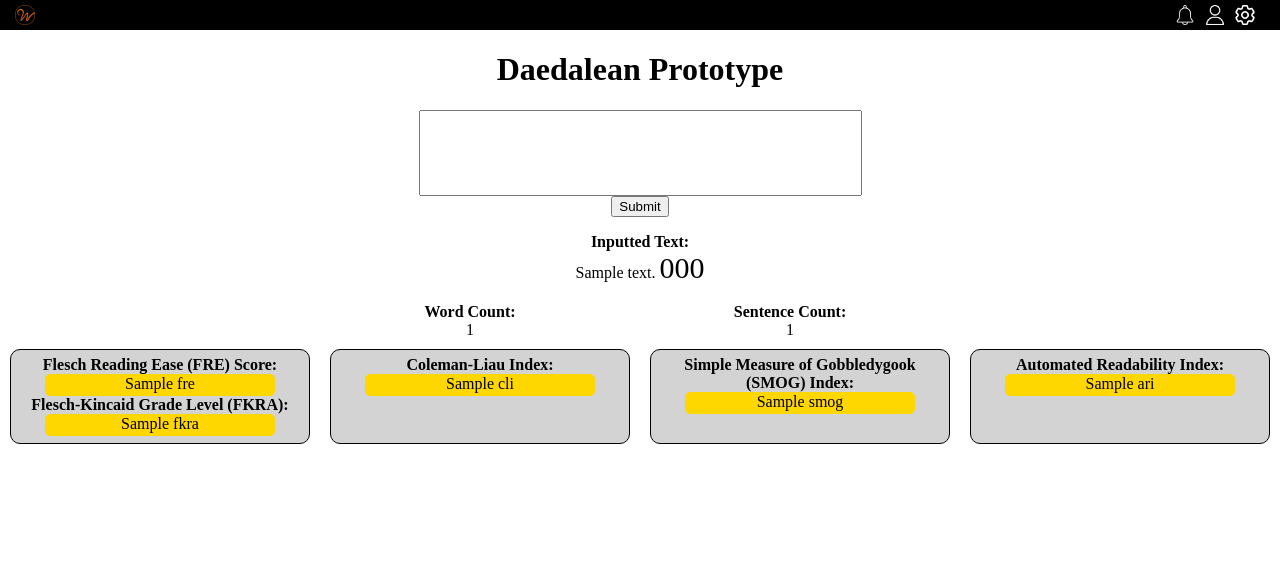
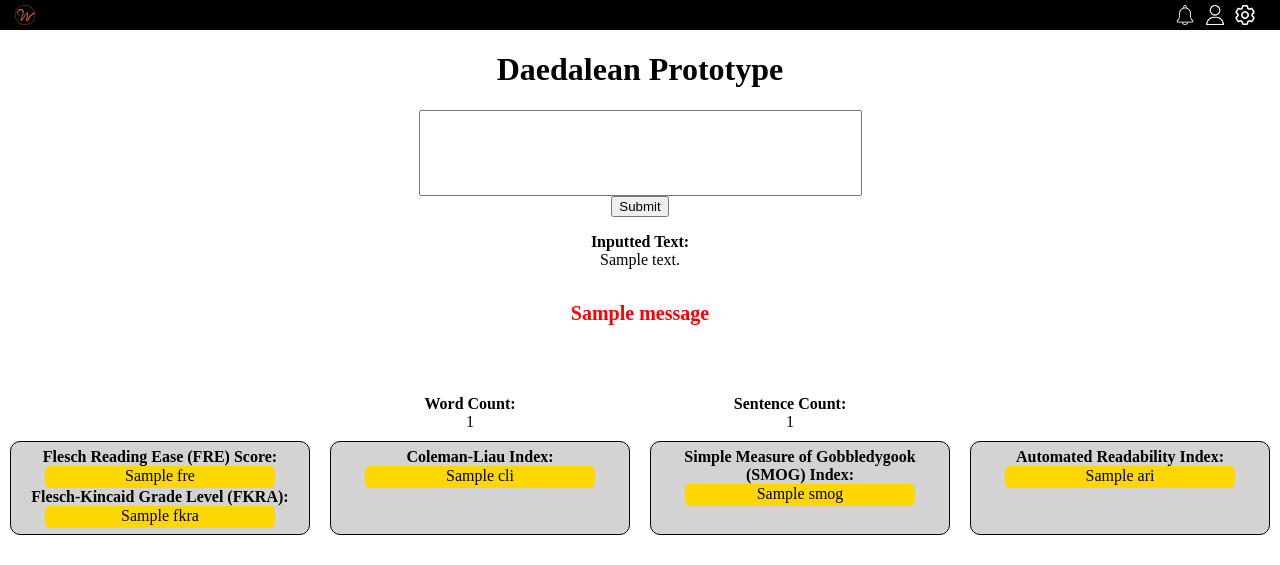
Before and after one commit to Hungr-yy/DaedaleanProj, a Django app: template templates/index.html in a window 1280 px wide. Shown: the top 565 px of the page. Run offline with Django 4.2, Linux system fonts and the light colour scheme; the template is opened without the code that fills it: most values are stand-ins (such as "Sample title", 1, 10 or a date in 2020); one stand-in notice (Sample message) is shown; some libraries are stand-ins or nearby versions.

Commit message:
Update index.html

```diff
--- a/templates/index.html
+++ b/templates/index.html
@@ -146,6 +146,11 @@
             margin-right: 20px;
         }
 
+        h5 {
+            font-size: 20;
+            color: red;
+        }
+
     </style>
 
 </head>
@@ -187,7 +192,10 @@
         </div>
 
         <div class="input">
-            <strong>Inputted Text:</strong><br> {{text}} <span style="font-size: 30px">{{exception_string}}</span> <br>
+            <strong>Inputted Text:</strong><br> {{text}}
+            {% for message in messages %}
+            <h5>{{message}}</h5>
+            {% endfor %} <br>
             <br>
             <div class="count_container">
                 <div class="count">
```
